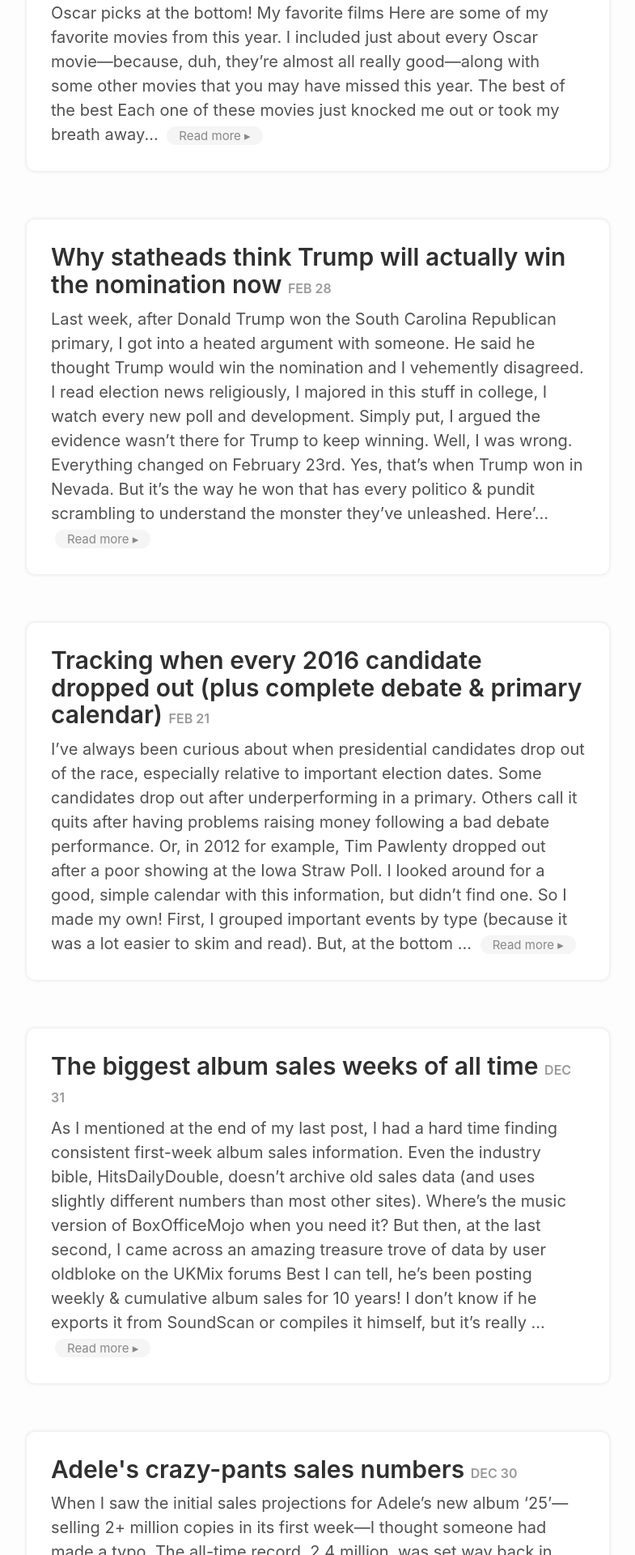
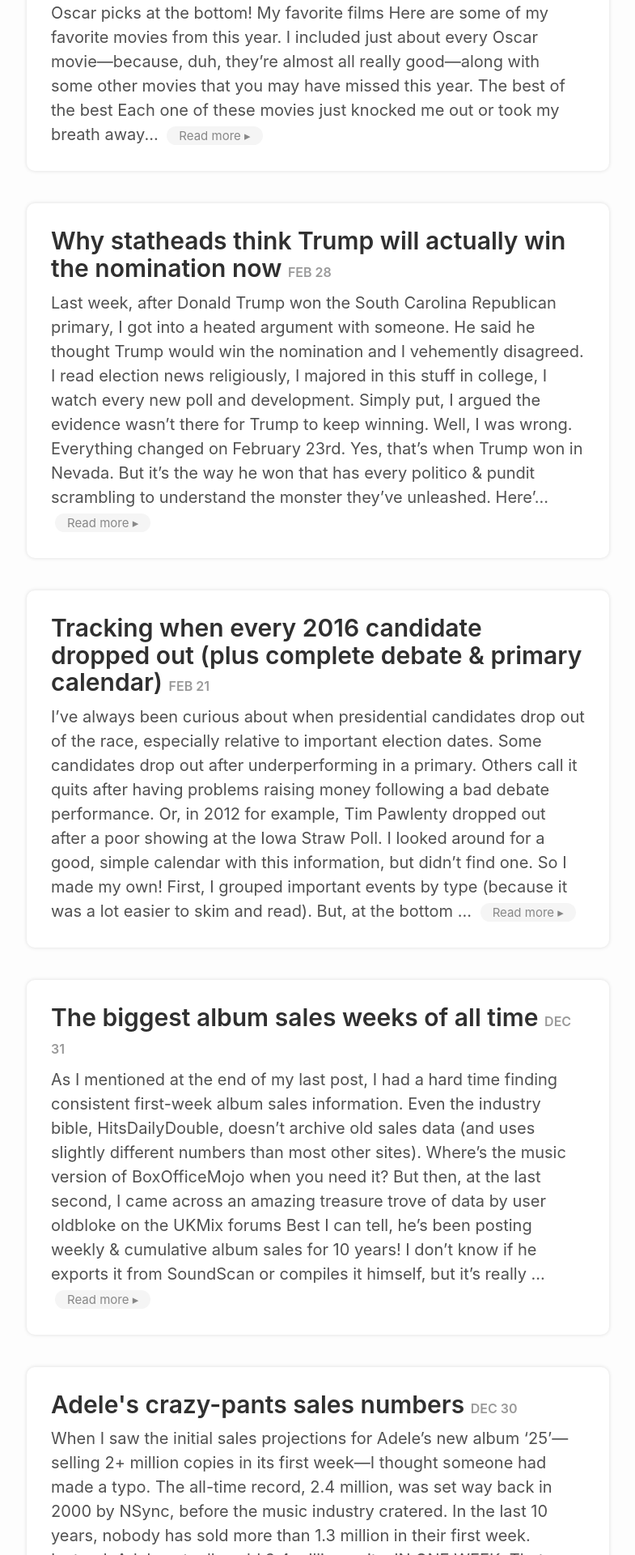
Before and after one commit to rkudeshi/rkudeshi.github.io, a Jekyll site: the page built from index.html, in a window 1280 px wide. Shown: the part 310-2230 px from the top of the page at 81% size, without its empty margins (247-1032 px from the left). Built offline with Jekyll 4.4.1, drawn with Linux system fonts in a browser that asks for light colours; the list of posts is cut into pages by our own code.

Commit message:
Change margins between posts

```diff
--- a/_sass/_RAVI.scss
+++ b/_sass/_RAVI.scss
@@ -119,16 +119,14 @@ html, body {
 // Posts
 .page, .post {
     padding: 1.5rem;
-    margin: -0.5rem;
-    margin-bottom: 3rem;
+    margin: 1.5rem -0.5rem 2rem;
     background: white;
     border-radius: 10px;
-    margin-top: 2rem;
     box-shadow: 0 0 5px #ddd;
     transition: box-shadow 0.5s;
 }
 .posts .post:hover {
-    box-shadow: 0px 0px 5px #bbb;
+    box-shadow: 0 0 5px #bbb;
 }
 .content-box {
     padding: 1.5rem;
```
